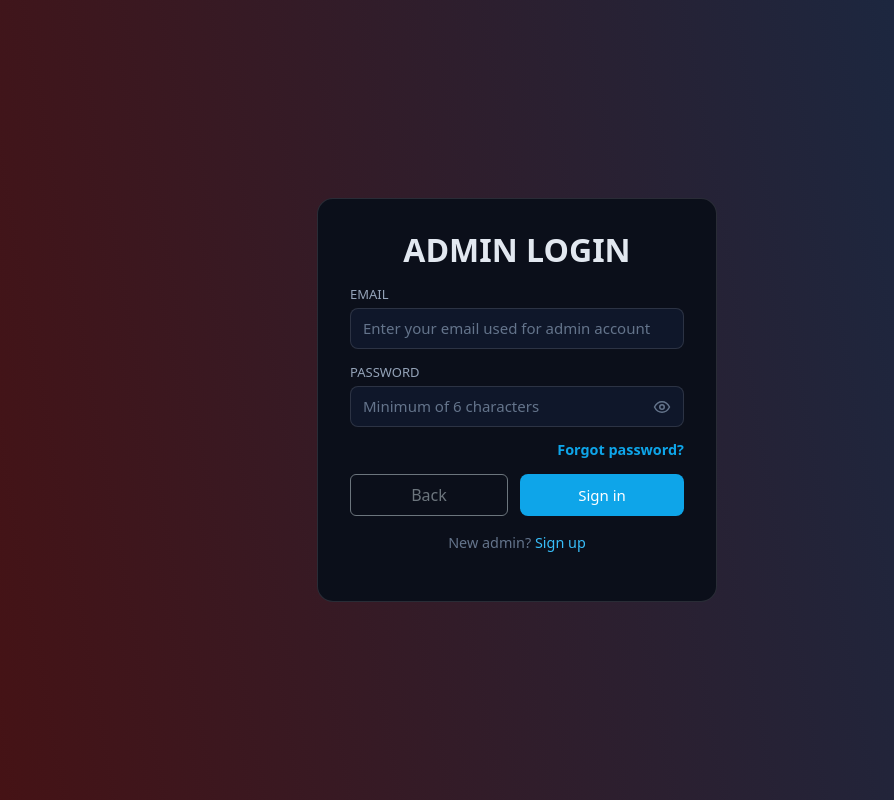
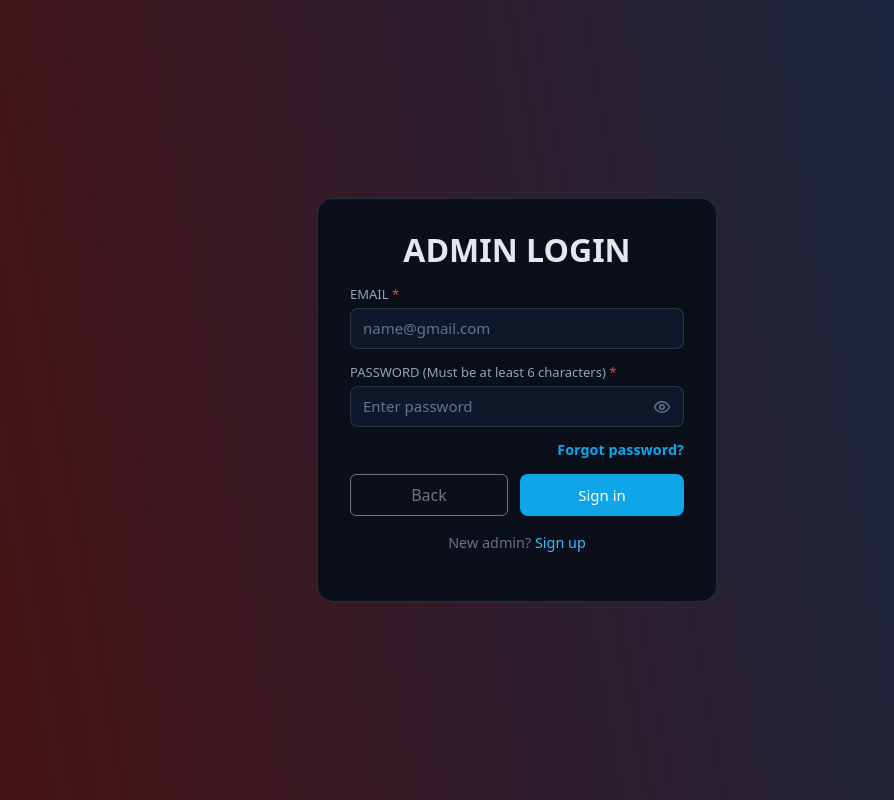
Before and after one commit to echo252525/TimeWorth, a Vue app in the folder my-app/: page /admin/login in a window 1280 px wide. Shown: the whole page, without its empty margins (123-1017 px from the left). Built offline with nearby package versions, Linux system fonts and the light colour scheme; no server answers.

Commit message:
edited admin side minor style

```diff
--- a/my-app/src/views/AdminLoginView.vue
+++ b/my-app/src/views/AdminLoginView.vue
@@ -131,25 +131,25 @@ async function onSubmit() {
         <h2 class="auth-title"><strong>ADMIN LOGIN</strong></h2>
         <form class="auth-form" @submit.prevent="onSubmit">
           <div class="field">
-            <label for="admin-login-email">EMAIL</label>
+            <label for="admin-login-email">EMAIL <span class="required-asterisk">*</span></label>
             <input
               id="admin-login-email"
               v-model="form.email"
               type="email"
               required
-              placeholder="Enter your email used for admin account"
+              placeholder="name@gmail.com"
               autocomplete="email"
             />
           </div>
           <div class="field">
-            <label for="admin-login-password">PASSWORD</label>
+            <label for="admin-login-password">PASSWORD (Must be at least 6 characters) <span class="required-asterisk">*</span></label>
             <div class="input-with-icon">
               <input
                 id="admin-login-password"
                 v-model="form.password"
                 :type="showPassword ? 'text' : 'password'"
                 required
-                placeholder="Minimum of 6 characters"
+                placeholder="Enter password"
                 autocomplete="current-password"
               />
               <button
@@ -231,6 +231,10 @@ body.dark-mode .login-view .auth-page {
   margin-top: -0.15rem;
 }
 
+.login-view .required-asterisk {
+  color: #ef4444;
+}
+
 .login-view .auth-success-banner--spaced {
   margin-bottom: 1rem;
 }
--- a/my-app/src/views/AdminSignupView.vue
+++ b/my-app/src/views/AdminSignupView.vue
@@ -124,7 +124,7 @@
             v-model="form.first_name"
             type="text"
             required
-            placeholder="First name"
+            placeholder="First Name"
             autocomplete="given-name"
           />
         </div>
@@ -135,7 +135,7 @@
             v-model="form.middle_initial"
             type="text"
             maxlength="8"
-            placeholder="Middle initial"
+            placeholder="Middle Initial"
             autocomplete="additional-name"
           />
         </div>
@@ -146,18 +146,18 @@
             v-model="form.last_name"
             type="text"
             required
-            placeholder="Last name"
+            placeholder="Last Name"
             autocomplete="family-name"
           />
         </div>
       </div>
       <div ref="step2Panel" v-show="signupStep === 2" class="signup-step-panel">
-        <div class="field"><label for="employeeid">Employee ID <span class="required-asterisk">*</span></label><input id="employeeid" v-model="form.employeeid" type="text" required placeholder="Your employee ID" autocomplete="off" :maxlength="MAX_EMPLOYEE_IDENTIFIER_LENGTH" /></div>
-        <div class="field"><label for="email">Email <span class="required-asterisk">*</span></label><input id="email" v-model="form.email" type="email" required placeholder="admin@company.com" autocomplete="email" /></div>
+        <div class="field"><label for="employeeid">EMPLOYEE NO. (Enter N/A if not available)</label><input id="employeeid" v-model="form.employeeid" type="text" required placeholder="PCW00000" autocomplete="off" :maxlength="MAX_EMPLOYEE_IDENTIFIER_LENGTH" /></div>
+        <div class="field"><label for="email">EMAIL <span class="required-asterisk">*</span></label><input id="email" v-model="form.email" type="email" required placeholder="name@gmail.com" autocomplete="email" /></div>
       </div>
       <div v-show="signupStep === 3" class="signup-step-panel">
         <div class="field">
-          <label for="password">Password <span class="required-asterisk">*</span></label>
+          <label for="password">PASSWORD (Must be at least 6 characters) <span class="required-asterisk">*</span></label>
           <div class="input-with-icon">
             <input
               id="password"
@@ -165,7 +165,7 @@
               :type="showPassword ? 'text' : 'password'"
               required
               minlength="6"
-              placeholder="Minimum of 6 characters"
+              placeholder="Enter password"
               autocomplete="new-password"
             />
             <button
@@ -188,7 +188,7 @@
           </div>
         </div>
         <div class="field">
-          <label for="confirmPassword">Confirm password <span class="required-asterisk">*</span></label>
+          <label for="confirmPassword">CONFIRM PASSWORD <span class="required-asterisk">*</span></label>
           <div class="input-with-icon">
             <input
               id="confirmPassword"
@@ -196,7 +196,7 @@
               :type="showConfirmPassword ? 'text' : 'password'"
               required
               minlength="6"
-              placeholder="Confirm your password"
+              placeholder="Re-enter password"
               autocomplete="new-password"
             />
             <button
--- a/my-app/src/views/ForgotPasswordView.vue
+++ b/my-app/src/views/ForgotPasswordView.vue
@@ -22,7 +22,7 @@ const badgeText = computed(() => 'Secure recovery')
 const title = computed(() => (isAdmin.value ? 'Reset Admin Password' : 'Reset Password'))
 const subtitle = computed(() => (
   isAdmin.value
-    ? 'Enter the email linked to your admin account. A secure password reset link will be sent to you.'
+    ? 'Enter the email you used to sign up for your admin account to receive a secure password recovery link.'
     : 'Enter the email you used to sign up to receive a secure password recovery link.'
 ))
 const placeholder = computed(() => (
```
